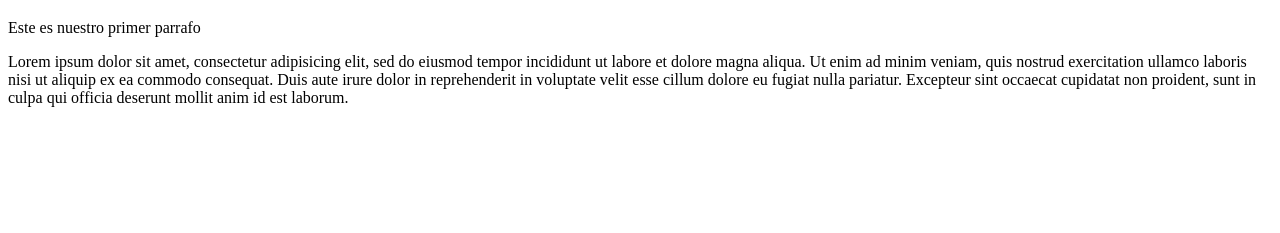
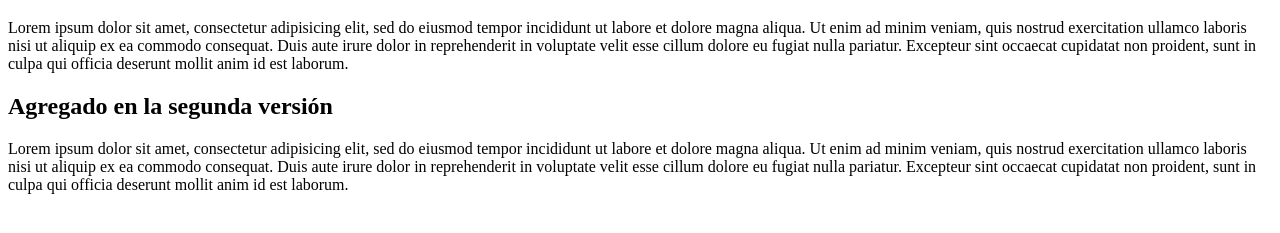
Before and after one commit to medmunval/ejemplogit, a plain HTML site: page index.html in a window 1280 px wide. Shown: the part 61-294 px from the top of the page. Drawn offline with Linux system fonts and the light colour scheme.

Commit message:
Se agrego un segundo parrafo

```diff
--- a/index.html
+++ b/index.html
@@ -7,7 +7,13 @@
 
     <body>
         <h1>Git es un Sistema de Control de Versiones Distribuido</h1>
-        <p>Este es nuestro primer parrafo</p>
+        <p>Lorem ipsum dolor sit amet, consectetur adipisicing elit, sed do eiusmod
+        tempor incididunt ut labore et dolore magna aliqua. Ut enim ad minim veniam,
+        quis nostrud exercitation ullamco laboris nisi ut aliquip ex ea commodo
+        consequat. Duis aute irure dolor in reprehenderit in voluptate velit esse
+        cillum dolore eu fugiat nulla pariatur. Excepteur sint occaecat cupidatat non
+        proident, sunt in culpa qui officia deserunt mollit anim id est laborum.</p>
+        <h2>Agregado en la segunda versión</h2>
         <p>Lorem ipsum dolor sit amet, consectetur adipisicing elit, sed do eiusmod
         tempor incididunt ut labore et dolore magna aliqua. Ut enim ad minim veniam,
         quis nostrud exercitation ullamco laboris nisi ut aliquip ex ea commodo
```
